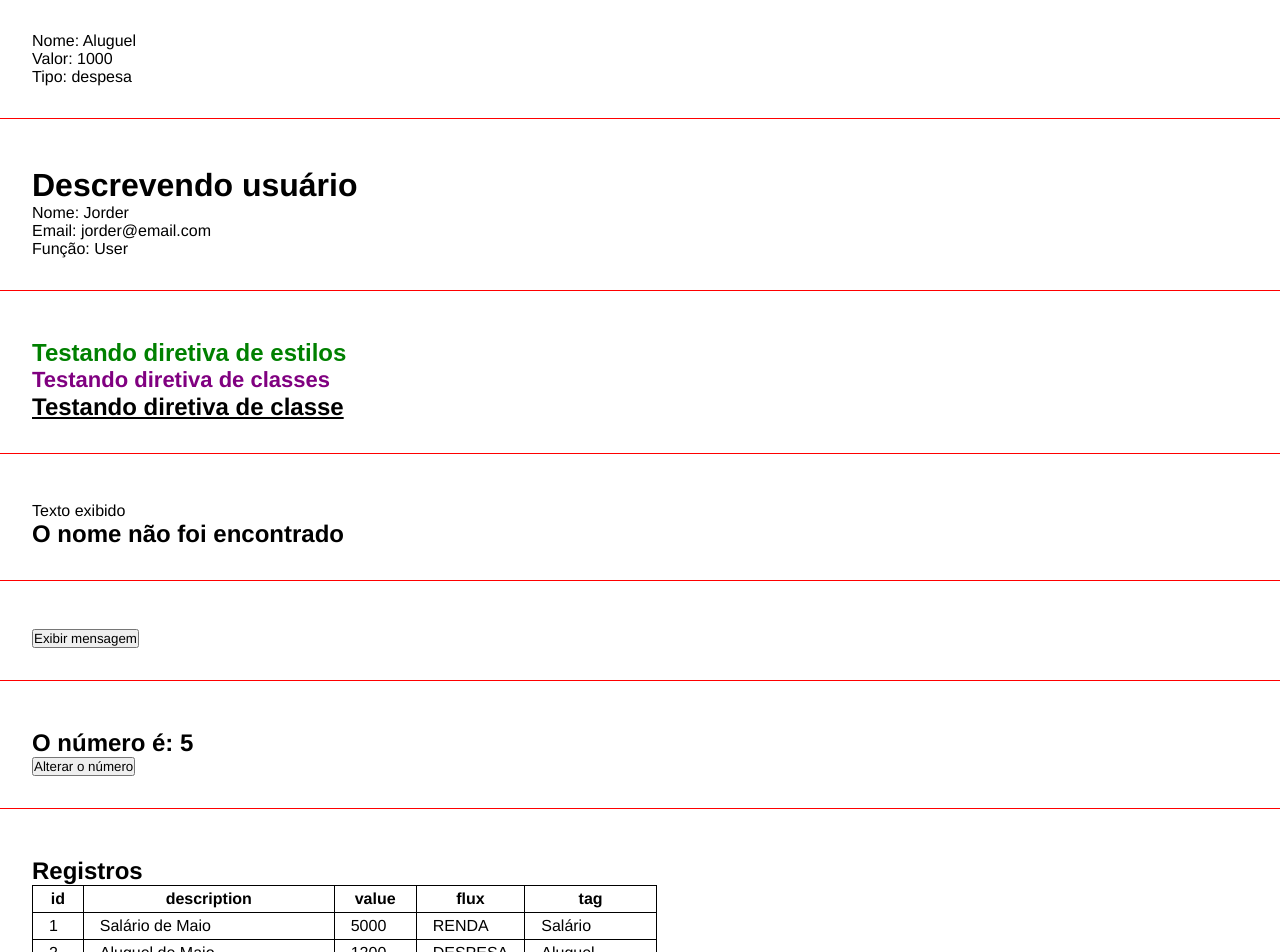
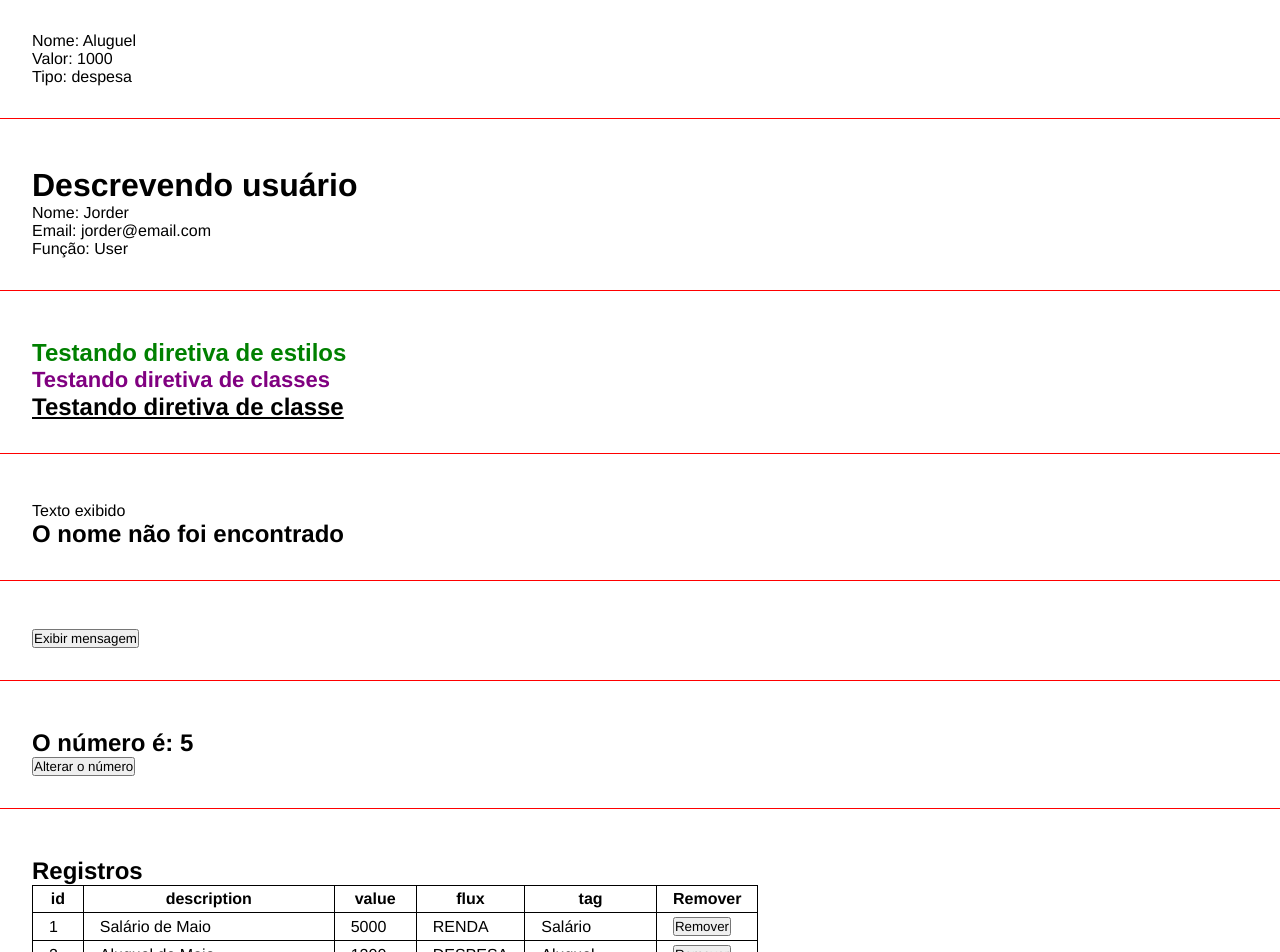
Before and after one commit to JorderGomes/estudo-angular, an Angular app in the folder estudo-angular/: page / in a window 1280 px wide. Shown: the top 952 px of the page. Built offline with nearby package versions, Linux system fonts and the light colour scheme.

Commit message:
using services

```diff
--- a/estudo-angular/src/app/components/list-render/list-render.component.html
+++ b/estudo-angular/src/app/components/list-render/list-render.component.html
@@ -8,6 +8,7 @@
                 <th>value</th>
                 <th>flux</th>
                 <th>tag</th>
+                <th>Remover</th>
             </tr>
         </thead>
         <tbody>
@@ -17,6 +18,7 @@
                 <td>{{register.value}}</td>
                 <td>{{register.flux}}</td>
                 <td>{{register.tag}}</td>
+                <td><button (click)="removeRegister(register)">Remover</button></td>
             </tr>
         </tbody>
     </table>
--- a/estudo-angular/src/app/components/list-render/list-render.component.ts
+++ b/estudo-angular/src/app/components/list-render/list-render.component.ts
@@ -1,6 +1,6 @@
 import { Component } from '@angular/core';
 import { Register } from '../../Register';
-
+import { ListService } from '../../services/list.service';
 
 @Component({
     selector: 'app-list-render',
@@ -83,6 +83,10 @@ export class ListRenderComponent {
         }
     ];
 
+    constructor(private listService: ListService){
+
+    }
+
     showBalance() {
         this.registers.forEach(item => {
             if (item.flux === "DESPESA") {
@@ -93,4 +97,9 @@ export class ListRenderComponent {
         })
     }
 
+    removeRegister(register: Register){
+        console.log(`Removendo o registro de ${register.description}`);
+        this.registers = this.listService.remove(this.registers, register);
+    }
+
 }
--- /dev/null
+++ b/estudo-angular/src/app/services/list.service.ts
@@ -0,0 +1,15 @@
+import { Injectable } from '@angular/core';
+import { Register } from '../Register';
+
+@Injectable({
+  providedIn: 'root'
+})
+export class ListService {
+
+  constructor() { }
+
+  remove(registers: Register[], register: Register){
+    return registers.filter((r) => register.id !== r.id);
+  }
+
+}
```
Also changed, not shown: 1 other file (tests, documents, lock files or other folders).
